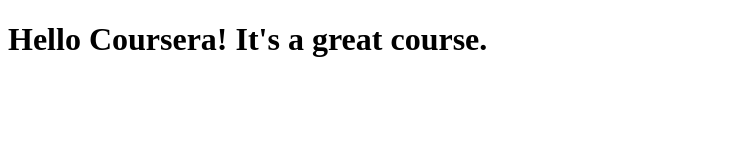
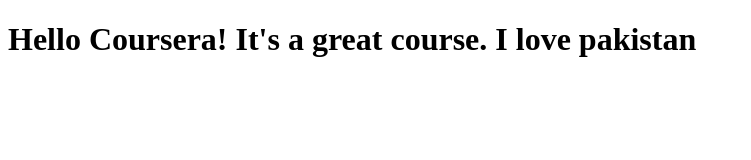
Before and after one commit to nalson/coursera-test, a plain HTML site: page site/index.html in a window 1280 px wide. Shown: the whole page, without its empty margins (0-751 px from the left). Drawn offline with Linux system fonts and the light colour scheme.

Commit message:
My Site Index Page.

```diff
--- a/site/index.html
+++ b/site/index.html
@@ -4,6 +4,6 @@
 	<title>Hello Coursera!</title>
 </head>
 <body>
-<h1>Hello Coursera! It's a great course.</h1>
+<h1>Hello Coursera! It's a great course. I love pakistan</h1>
 </body>
 </html>
```
Also changed, not shown: site/module2-solution/index.html (added, +9 -0 lines).
